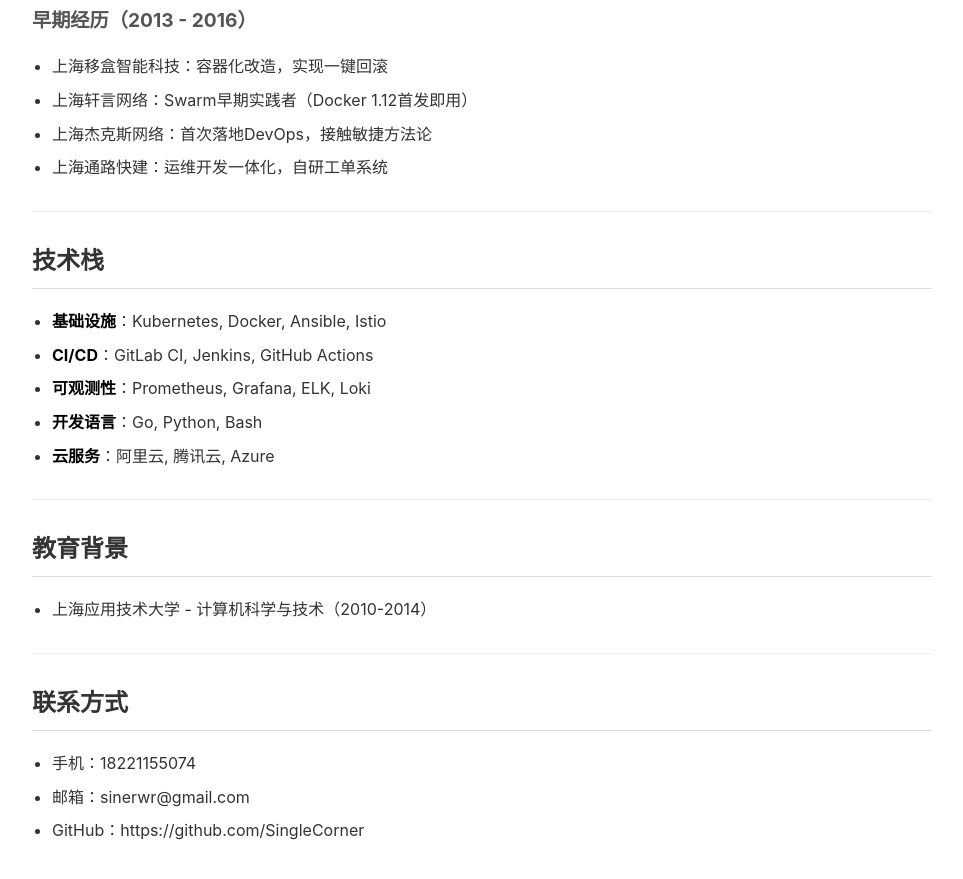
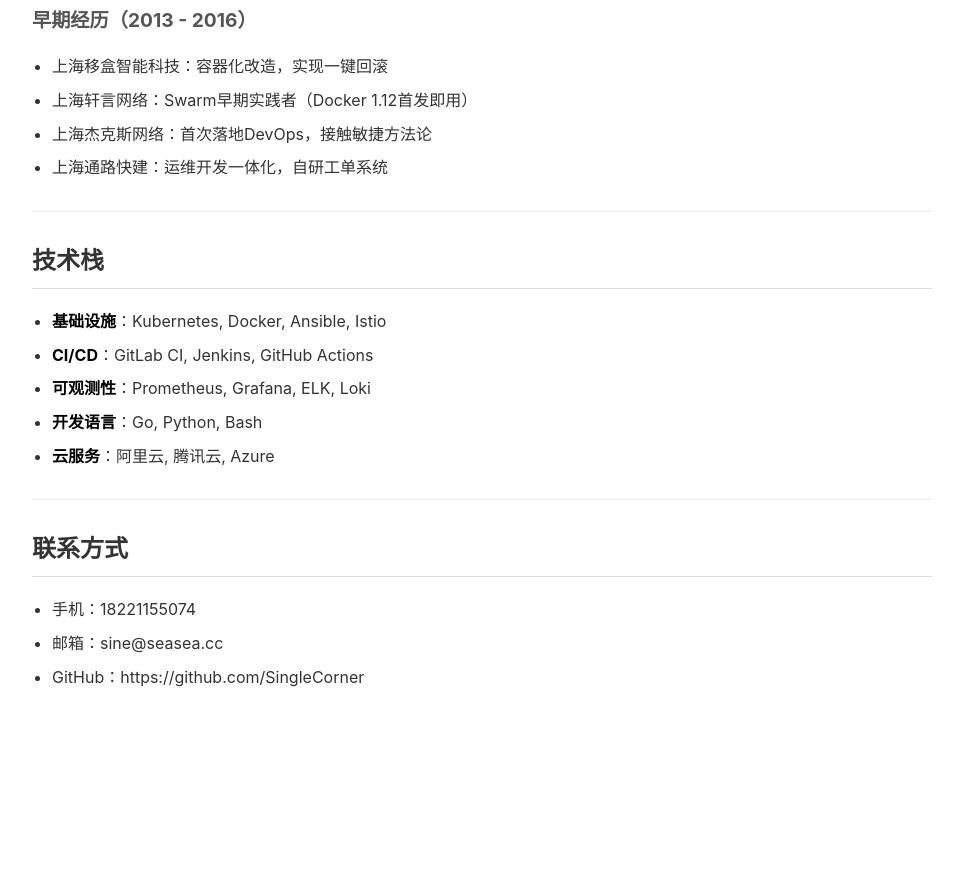
Before and after one commit to SingleCorner/SingleCorner.github.io, a Jekyll site: the page built from profile.md, in a window 1280 px wide and 900 px high, scrolled down 2824 px. Shown: the top 879 px of the window, without its empty margins (158-1121 px from the left). Built offline with Jekyll 4.4.1, drawn with Linux system fonts in a browser that asks for light colours; after the commit the page ends 3570 px from its top, so only the background shows below that.

Commit message:
fix: 删除教育背景，更新邮箱为 sine@seasea.cc

```diff
--- a/profile.md
+++ b/profile.md
@@ -152,14 +152,8 @@
 
 ---
 
-## 教育背景
-
-- 上海应用技术大学 - 计算机科学与技术（2010-2014）
-
----
-
 ## 联系方式
 
 - 手机：18221155074
-- 邮箱：sinerwr@gmail.com
+- 邮箱：sine@seasea.cc
 - GitHub：https://github.com/SingleCorner
```
